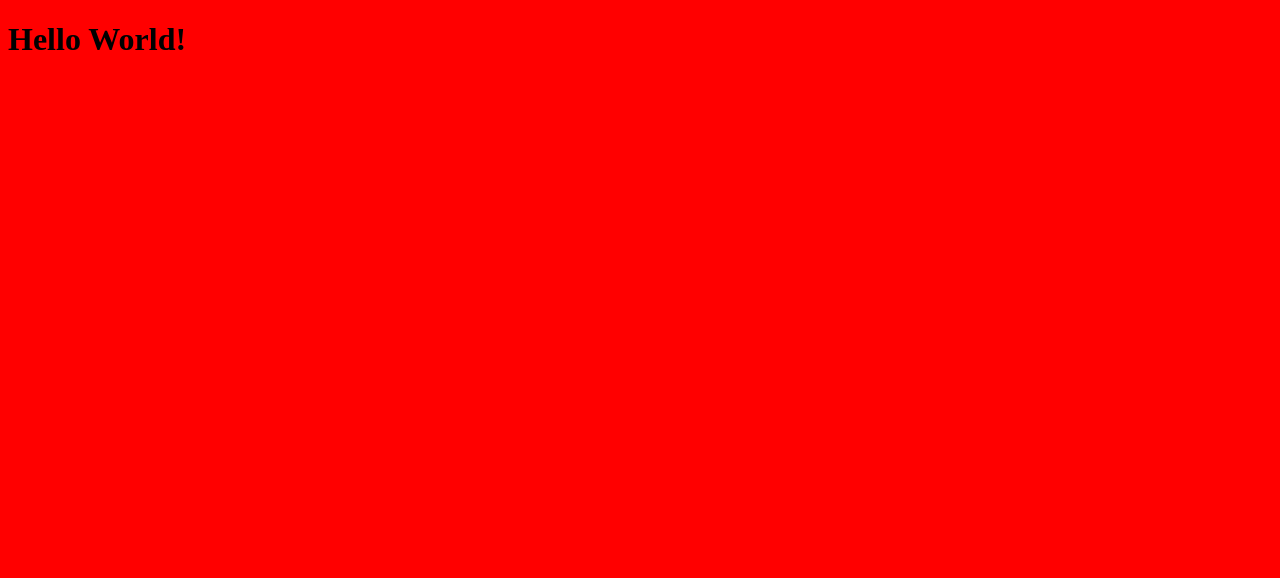
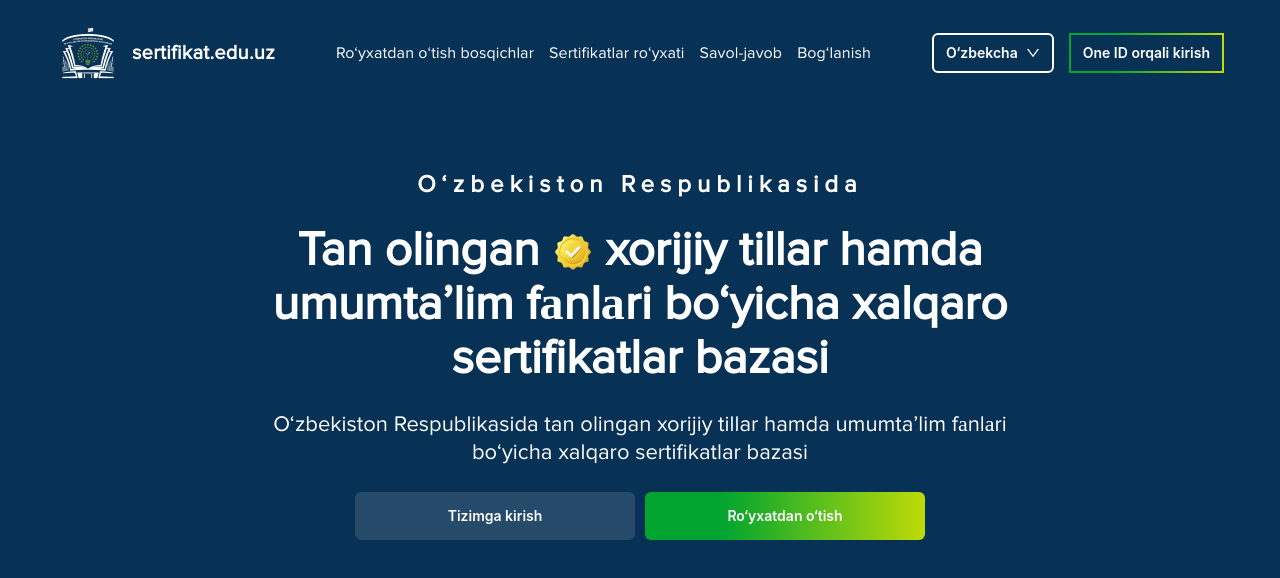
Before and after one commit to Jahongirhacking/sertifikat.edu.uz, a Next.js app: page / in a window 1280 px wide. Shown: the top 578 px of the page. Built offline with nearby package versions, Linux system fonts and the light colour scheme.

Commit message:
feat: add cabinet route

```diff
--- a/app/layout.tsx
+++ b/app/layout.tsx
@@ -1,5 +1,5 @@
 import type { Metadata } from "next";
-import "@styles/globals.scss";
+import "@/app/_styles/globals.scss";
 
 export const metadata: Metadata = {
   title: "Sertifikat.edu.uz",
--- a/app/page.tsx
+++ b/app/page.tsx
@@ -1,7 +1,59 @@
-export default function Home() {
+import { Button } from "antd";
+import { Logo, Navbar, DropdownLang, Hero } from "./_components/main_page";
+import { IAnchor } from "./_types/main_page/INavbar";
+import Image from "next/image";
+import BadgeIcon from "@/app/_assets/images/main/award.png";
+
+export default function MainPage() {
+  const anchors: IAnchor[] = [
+    {
+      text: "Ro‘yxatdan o‘tish bosqichlar",
+      link: "#registration-steps"
+    },
+    {
+      text: "Sertifikatlar ro‘yxati",
+      link: "#certificates",
+    },
+    {
+      text: "Savol-javob",
+      link: "#faq",
+    },
+    {
+      text: "Bog‘lanish",
+      link: "#contact"
+    }
+  ]
+
   return (
-    <h1>
-      Hello World!
-    </h1>
+    <div className="main-page">
+      <div className="container main-page__container">
+        <Navbar
+          Logo={Logo}
+          anchors={anchors}
+        >
+          <DropdownLang langs={["O‘zbekcha", "Русский", "English", "Deutsch"]} />
+          <Button className="one-id-btn">One ID orqali kirish</Button>
+        </Navbar>
+
+        <Hero>
+          <h1>O‘zbekiston Respublikasida</h1>
+          <h2>Tan olingan
+            <Image
+              src={BadgeIcon}
+              alt="rasmiy tasdiqlangan"
+            />
+            xorijiy tillar hamda umumta’lim fаnlаri bo‘yicha xalqaro sertifikatlar bazasi
+          </h2>
+          <p>
+            O‘zbekiston Respublikasida tan olingan xorijiy tillar hamda umumta’lim fаnlаri bo‘yicha xalqaro sertifikatlar bazasi
+          </p>
+          <div className="auth-btns hero__auth-btns">
+            <Button className="btn login-btn">Tizimga kirish</Button>
+            <Button className="btn signup-btn">Ro‘yxatdan o‘tish</Button>
+          </div>
+        </Hero>
+
+      </div>
+    </div>
   );
 }
```
Also changed, not shown: app/(routes)/cabinet/page.tsx (added, +8 -0 lines).
